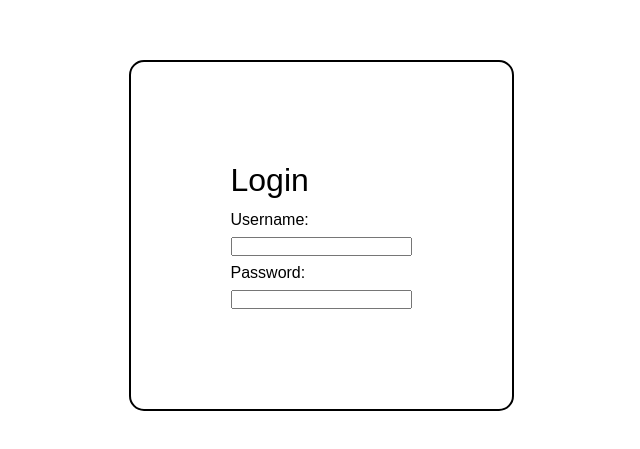
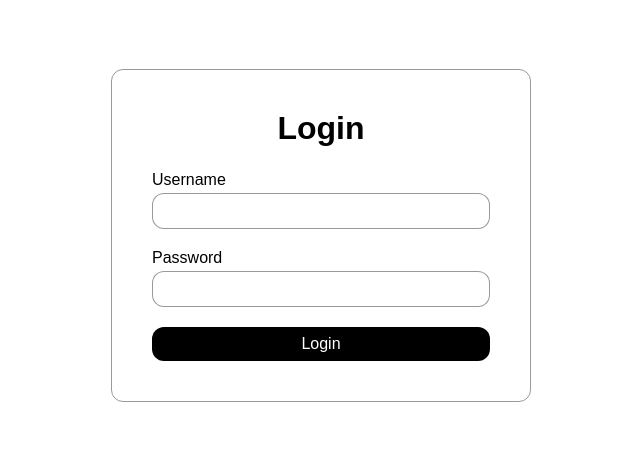
Before and after one commit to besti-hackathon-gruppe-2026/zb, a SvelteKit app in the folder frontend/: page /login in a window 1280 px wide. Shown: the part 165-614 px from the top of the page, without its empty margins (319-959 px from the left). Built offline with nearby package versions, Linux system fonts and the light colour scheme.

Commit message:
Login page style

```diff
--- /dev/null
+++ b/frontend/src/lib/styles/global.css
@@ -0,0 +1,68 @@
+*,
+*::before,
+*::after {
+    margin: 0;
+    padding: 0;
+
+    font-family: 'Archivo', sans-serif;
+    font-optical-sizing: auto;
+    font-weight: 400;
+    font-style: normal;
+    font-variation-settings: 'wdth' 100;
+
+    box-sizing: border-box;
+}
+
+input {
+    padding: 8px;
+    display: inline-block;
+
+    text-decoration: none;
+    font-size: 16px;
+
+    border-radius: 12px;
+    border: 1px solid rgba(0, 0, 0, 0.4);
+}
+
+button {
+    padding: 8px;
+    display: inline-block;
+
+    text-align: center;
+    text-decoration: none;
+    font-size: 16px;
+
+    border-radius: 12px;
+
+    background-color: black;
+    color: white;
+    border: none;
+}
+
+button:hover {
+    opacity: 0.8;
+}
+
+.page {
+	min-height: 100vh;
+	display: flex;
+	justify-content: center;
+	align-items: center;
+}
+
+.container {
+    border: 1px solid rgba(0, 0, 0, 0.4);
+    border-radius: 12px;
+}
+
+.title {
+    font-size: xx-large;
+    font-weight: 600;
+}
+
+.separator {
+    width: 100%;
+    height: 1px;
+    background-color: #ddd;
+    margin: 16px 0;
+}
--- a/frontend/src/routes/+layout.svelte
+++ b/frontend/src/routes/+layout.svelte
@@ -1,4 +1,6 @@
 <script lang="ts">
+	import '$lib/styles/global.css';
+
 	import favicon from '$lib/assets/favicon.svg';
 
 	let { children } = $props();
@@ -11,16 +13,3 @@
 <div>
 	{@render children()}
 </div>
-
-<style>
-	:global(*) {
-		margin: 0;
-		padding: 0;
-
-		font-family: 'Archivo', sans-serif;
-		font-optical-sizing: auto;
-		font-weight: 400;
-		font-style: normal;
-		font-variation-settings: 'wdth' 100;
-	}
-</style>
--- a/frontend/src/routes/login/+page.svelte
+++ b/frontend/src/routes/login/+page.svelte
@@ -1,41 +1,48 @@
-<div class="root">
-	<div class="box">
-    <p>Login</p>
-		<form action="/action_page.php" method="get">
-			<label> Username:</label>
-			<input type="text" name="vehicle1" value="" />
-			<label> Password:</label>
-			<input type="text" name="vehicle2" value="" />
-		</form>
-	</div>
+<main class="page">
+	<section class="login-card container">
+		<h1 class="title">Login</h1>
+
+		<form method="post">
+			<div class="form-field">
+				<label for="username">Username</label>
+				<input id="username" name="username" type="text" required autocomplete="username" />
 			</div>
 
+			<div class="form-field">
+				<label for="password">Password</label>
+				<input id="password" name="password" type="password" required autocomplete="current-password" />
+			</div>
+
+			<button type="submit">Login</button>
+		</form>
+	</section>
+</main>
+
 <style>
-	.root {
-		height: 100vh;
-		display: flex;
-		justify-content: center;
-		align-items: center;
+.title {
+  text-align: center;
 }
 
-  .box {
-    border: 2px;
-    border-style: solid;
-    border-color: black;
-    border-radius: 15px;
-    padding: 100px;
+.login-card {
 	display: flex;
-    gap: 12px;
 	flex-direction: column;
-    p {
-      font-size: xx-large;
+	width: 100%;
+
+	max-width: 420px;
+
+	padding: 2.5rem;
+	gap: 1.5rem;
 }
+
+.form-field {
+	display: flex;
+	flex-direction: column;
+	gap: 0.25rem;
 }
 
 form {
 	display: flex;
-    gap: 8px;
 	flex-direction: column;
+	gap: 1.25rem;
 }
-
 </style>
```
Lines whose indentation alone changed are shown as unchanged.
